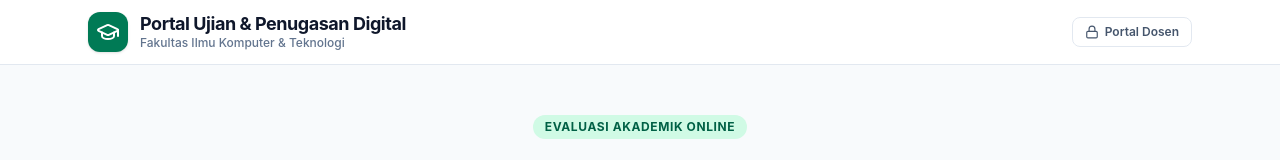
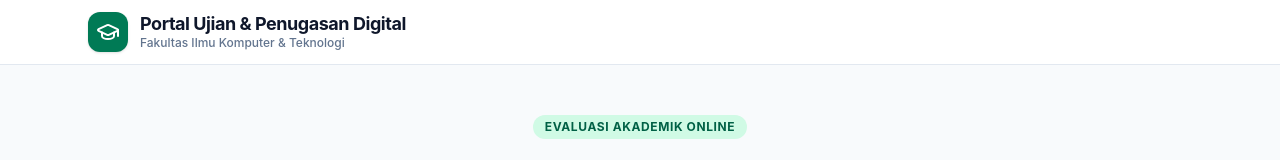
Before and after one commit to generatetwibon-spec/tugas-digital, a Next.js app: page / in a window 1280 px wide. Shown: the top 160 px of the page. Built offline with nearby package versions, Linux system fonts and the light colour scheme; no server answers; the database is empty.

Commit message:
chore: remove portal dosen button from public landing page for security

```diff
--- a/src/app/page.tsx
+++ b/src/app/page.tsx
@@ -5,7 +5,6 @@ import {
   Clock,
   FileEdit,
   ArrowRight,
-  Lock,
   Info,
   CheckCircle2,
 } from "lucide-react";
@@ -53,14 +52,6 @@ export default async function HomePage() {
               </span>
             </div>
           </div>
-
-          <Link
-            href="/admin/login"
-            className="inline-flex items-center gap-1.5 text-xs font-semibold text-slate-600 hover:text-emerald-700 px-3 py-1.5 rounded-lg border border-slate-200 hover:border-emerald-600 hover:bg-emerald-50 transition-colors"
-          >
-            <Lock className="w-3.5 h-3.5" />
-            <span>Portal Dosen</span>
-          </Link>
         </div>
       </header>
 
```
